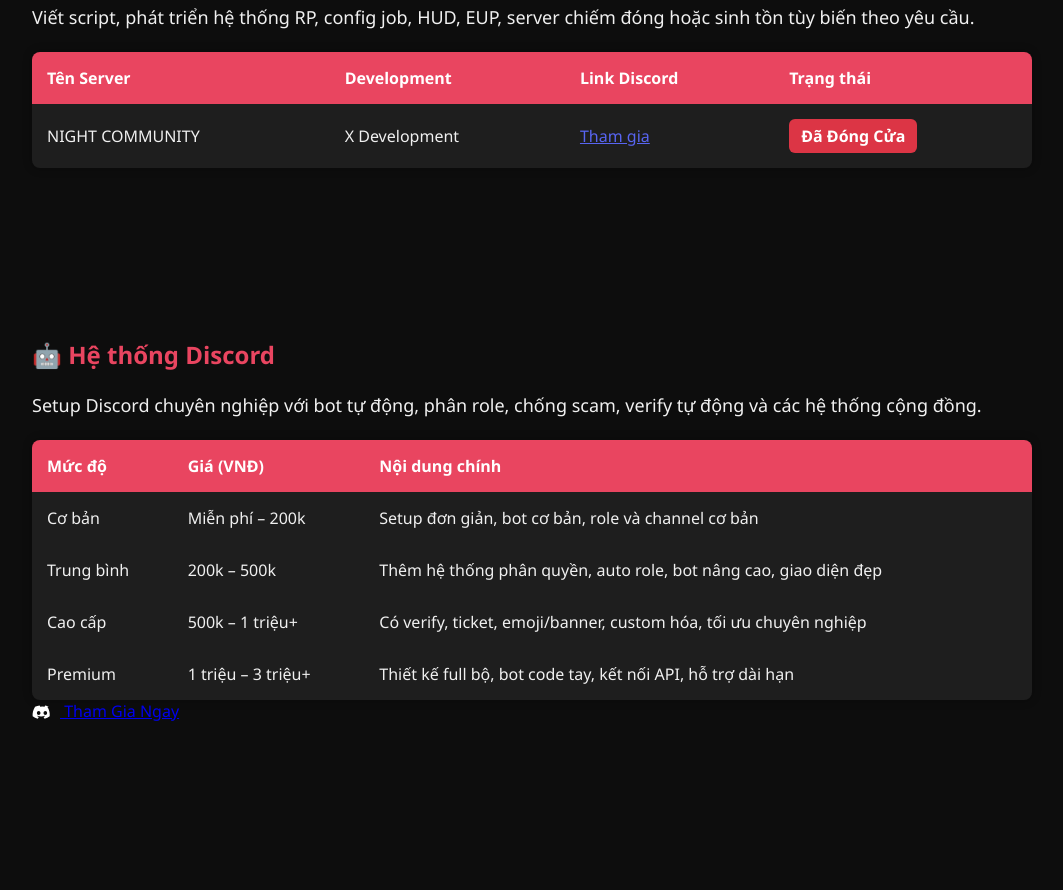
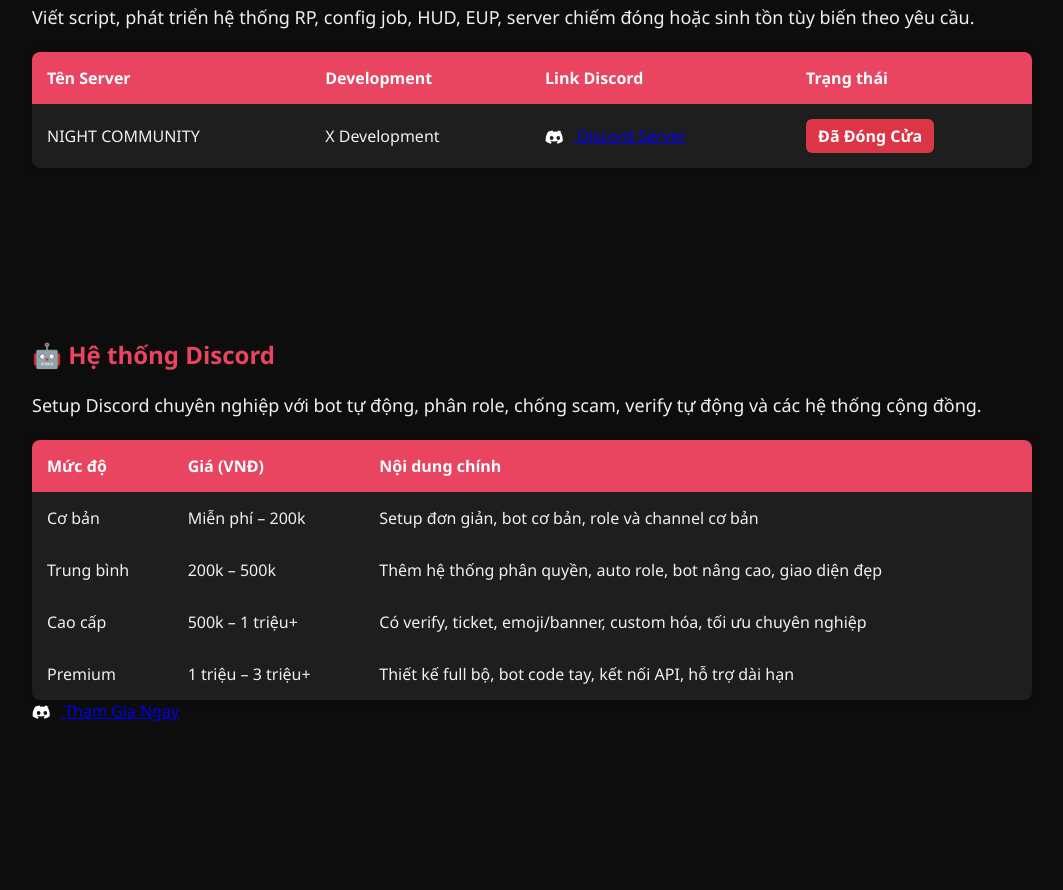
Before and after one commit to NguyenTriBT/btcommunity.github.io, a plain HTML site: page index.html in a window 1280 px wide. Shown: the part 1418-2308 px from the top of the page, without its empty margins (108-1171 px from the left). Drawn offline with Linux system fonts and the light colour scheme.

Commit message:
index.html

```diff
--- a/index.html
+++ b/index.html
@@ -164,7 +164,12 @@
         <tr>
           <td>NIGHT COMMUNITY</td>
           <td>X Development</td>
-          <td><a href="" target="_blank" style="color: #5865F2; text-decoration: underline;">Tham gia</a></td>
+          <td><a class="discord-btn" href="https://discord.gg/BxDjUS8y2x" target="_blank">
+          <svg xmlns="http://www.w3.org/2000/svg" height="20" viewBox="0 0 24 24" fill="#fff" style="vertical-align: middle; margin-right: 8px;">
+            <path d="M20.317 4.369A19.791 19.791 0 0015.84 3a14.435 14.435 0 00-.72 1.486 18.27 18.27 0 00-5.238 0A14.472 14.472 0 009.16 3 19.781 19.781 0 003.683 4.369C1.32 8.23.42 12.02.778 15.766a19.913 19.913 0 006.052 3.013c.482-.654.911-1.35 1.283-2.081a13.11 13.11 0 01-2.043-.985c.17-.13.336-.266.496-.407a12.9 12.9 0 008.91 0c.162.14.328.277.498.407a13.06 13.06 0 01-2.05.985c.372.73.8 1.427 1.283 2.081a19.889 19.889 0 006.052-3.013c.378-3.843-.502-7.634-2.865-11.397zM8.02 14.445c-1.184 0-2.155-1.085-2.155-2.419 0-1.333.955-2.418 2.155-2.418 1.207 0 2.169 1.092 2.155 2.418 0 1.334-.955 2.419-2.155 2.419zm7.959 0c-1.184 0-2.155-1.085-2.155-2.419 0-1.333.955-2.418 2.155-2.418 1.207 0 2.169 1.092 2.155 2.418 0 1.334-.948 2.419-2.155 2.419z"/>
+          </svg>
+          Discord Server
+        </a></td>
           <td><span style="display:inline-block; padding:6px 12px; background-color: #dc3545; color: white; border-radius: 6px; font-weight: bold;">Đã Đóng Cửa</span></td>
         </tr>
       </tbody>
```
